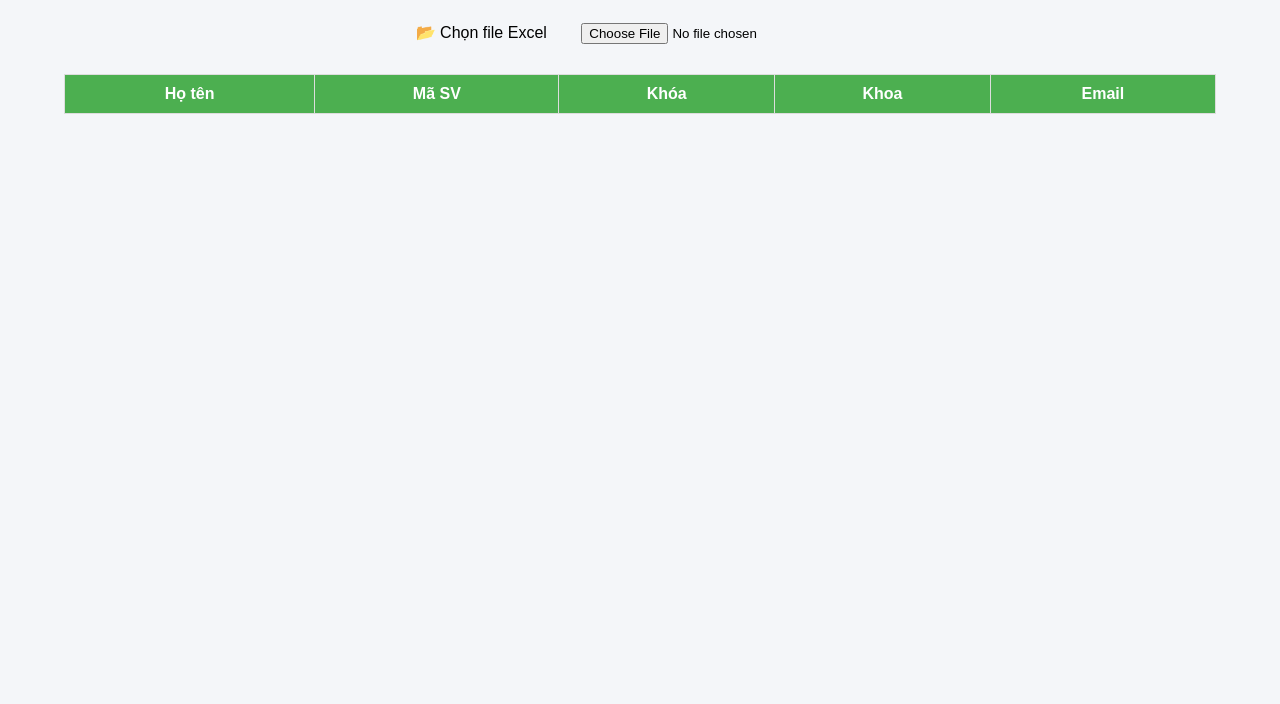
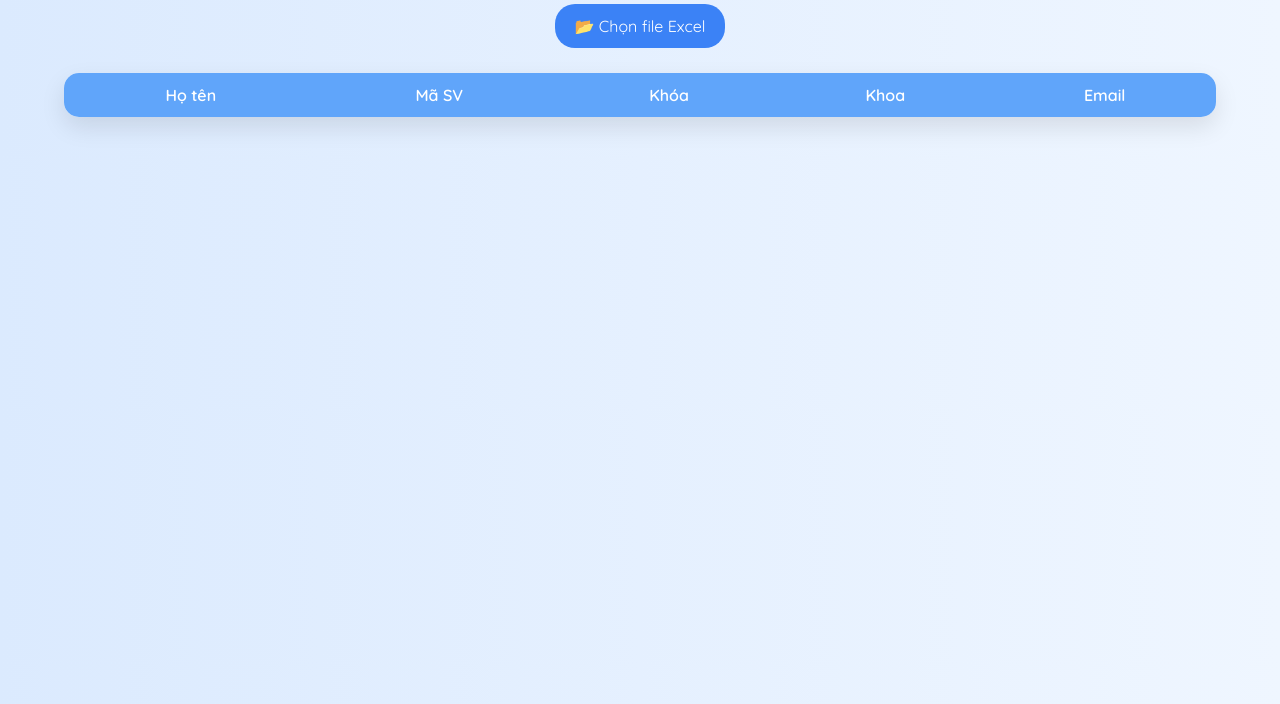
Before and after one commit to 27a4043315-dev/duongquynhmai.bt10, a plain HTML site: page index.html in a window 1280 px wide. Shown: the part 96-800 px from the top of the page. Drawn offline with Linux system fonts and the light colour scheme.

Commit message:
Update styles for body, headings, and tables

```diff
--- a/style.css
+++ b/style.css
@@ -1,40 +1,62 @@
 body {
-    font-family: Arial, sans-serif;
-    background: #f4f6f9;
+    font-family: 'Quicksand', sans-serif;
+    background: linear-gradient(to right, #dbeafe, #eff6ff);
     margin: 0;
 }
 
 .container {
     width: 90%;
-    margin: 30px auto;
+    margin: 40px auto;
     text-align: center;
 }
 
 h1 {
-    color: #333;
+    color: #2563eb;
+    margin-bottom: 20px;
 }
 
-input {
-    margin: 20px;
-    padding: 10px;
+/* Upload đẹp */
+.upload-box {
+    display: inline-block;
+    padding: 12px 20px;
+    background: #3b82f6;
+    color: white;
+    border-radius: 20px;
+    cursor: pointer;
+    transition: 0.3s;
 }
 
+.upload-box:hover {
+    background: #2563eb;
+}
+
+.upload-box input {
+    display: none;
+}
+
+/* Table */
 table {
     width: 100%;
     border-collapse: collapse;
+    margin-top: 25px;
     background: white;
-}
-
-th, td {
-    border: 1px solid #ddd;
-    padding: 10px;
+    border-radius: 15px;
+    overflow: hidden;
+    box-shadow: 0 10px 25px rgba(0,0,0,0.1);
 }
 
 th {
-    background: #4CAF50;
+    background: #60a5fa;
     color: white;
+    padding: 12px;
+}
+
+td {
+    padding: 10px;
+    border-bottom: 1px solid #eee;
 }
 
 tr:hover {
-    background: #f1f1f1;
+    background: #f0f9ff;
+    transition: 0.2s;
 }
```
